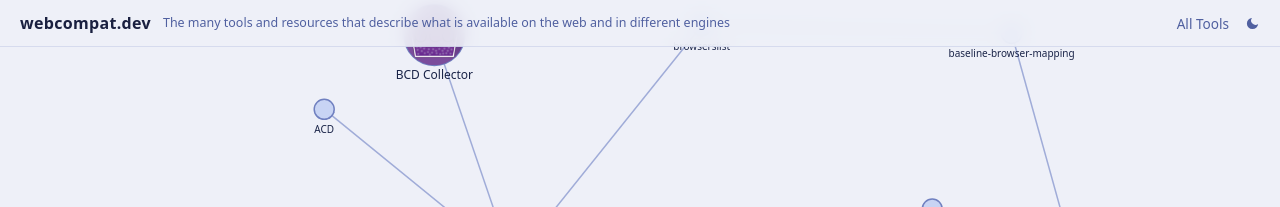
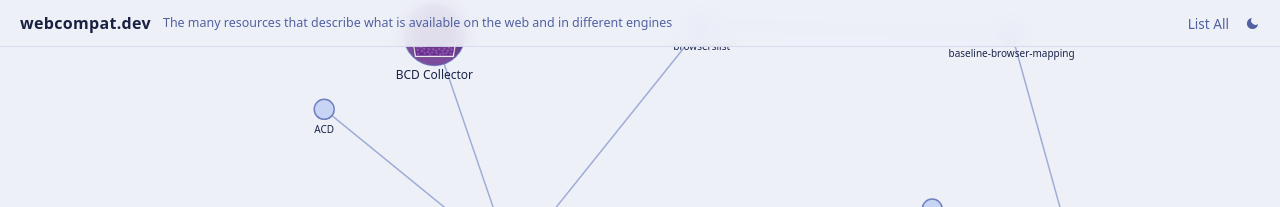
Before and after one commit to NiklasMerz/webcompat, a Jekyll site: the page built from index.html, in a window 1280 px wide. Shown: the top 207 px of the page. Built offline with Jekyll 4.4.1, drawn with Linux system fonts in a browser that asks for light colours.

Commit message:
change header

```diff
--- a/index.html
+++ b/index.html
@@ -17,9 +17,9 @@ layout: null
 <body>
   <header id="site-header">
     <span class="site-name">webcompat.dev</span>
-    <span class="site-tagline">The many tools and resources that describe what is available on the web and in different engines</span>
+    <span class="site-tagline">The many resources that describe what is available on the web and in different engines</span>
     <nav class="site-nav">
-      <a href="/tools/">All Tools</a>
+      <a href="/tools/">List All</a>
       <button id="theme-toggle" aria-label="Switch to light mode">
         <svg id="icon-sun" width="15" height="15" viewBox="0 0 24 24" fill="none" stroke="currentColor" stroke-width="2" stroke-linecap="round" aria-hidden="true">
           <circle cx="12" cy="12" r="5"/><line x1="12" y1="2" x2="12" y2="4"/><line x1="12" y1="20" x2="12" y2="22"/>
```
